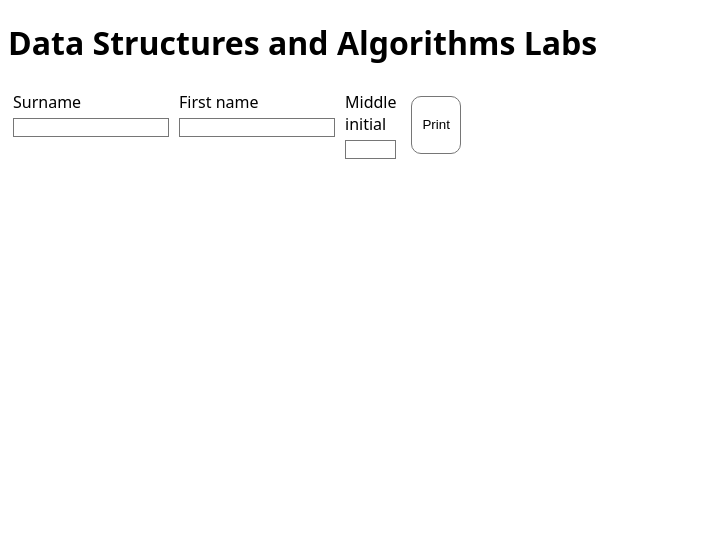
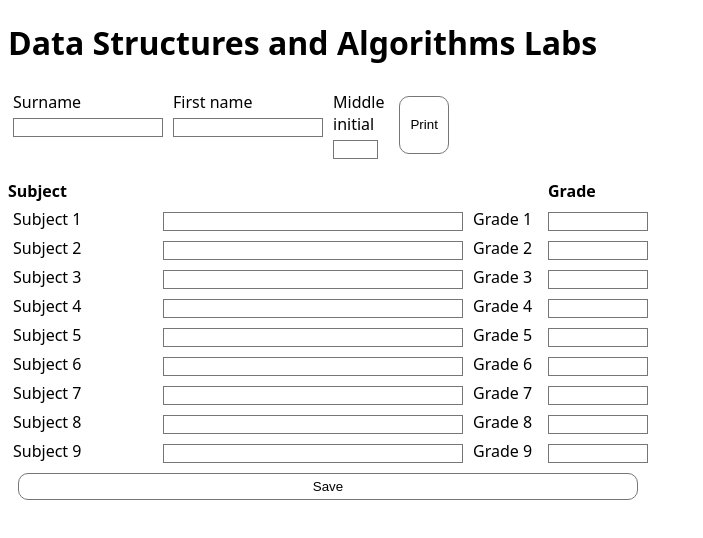
Before and after one commit to andreijirohdev-labs/studentops-codelab, a website: page frontend/dsa/index.html in a window 1280 px wide. Shown: the whole page, without its empty margins (0-703 px from the left). Drawn offline with Linux system fonts and the light colour scheme.

Commit message:
chore(frontend/dsa): add grades section for midterms
Signed-off-by: GitHub <noreply@github.com>

```diff
--- /dev/null
+++ b/frontend/dsa/gradesFormHandler.js
@@ -0,0 +1,38 @@
+let grades = document.getElementById("gradesForm");
+let sortedOutput = document.getElementById("sortedResult");
+
+function sortGrades(event) {
+  event.preventDefault();
+  let result = [];
+  let sortedResult = [];
+
+  const formData = new FormData(grades);
+  console.log(formData.getAll("subject"));
+  console.log(formData.getAll("grade"));
+
+  // loop through the subject and grade fields and push them to the result array as objects
+  for (let i = 0; i < formData.getAll("subject").length; i++) {
+    let subject = formData.getAll("subject")[i];
+    let grade = formData.getAll("grade")[i];
+
+    // only push to result if both subject and grade are present
+    if (subject && grade) {
+      result.push({ subject, grade });
+    }
+  }
+  console.log(result);
+
+  // sort the result array by grade in descending order
+  sortedResult = result.sort((a, b) => b.grade - a.grade);
+  console.log(sortedResult);
+
+  // display the sorted result in the sortedOutput div
+  sortedOutput.innerHTML = "";
+  sortedResult.forEach((item) => {
+    let div = document.createElement("p");
+    div.innerHTML = `${item.subject}: ${item.grade}`;
+    sortedOutput.appendChild(div);
+  });
+}
+
+grades.addEventListener("submit", sortGrades)
--- a/frontend/dsa/index.html
+++ b/frontend/dsa/index.html
@@ -35,7 +35,75 @@ Data Structures and Algorithms Labs
         <p id="result"></p>
       </div>
     </div>
+    <div id="gradesTab">
+      <form id="gradesForm">
+        <div id="gradesGrid">
+          <div class="gradesHeader" aria-hidden="true">
+            <span>Subject</span>
+            <span>Grade</span>
+          </div>
+          <div class="gradeRow">
+            <label for="subject1">Subject 1</label>
+            <input type="text" id="subject1" name="subject">
+            <label for="grade1">Grade 1</label>
+            <input type="text" id="grade1" name="grade">
+          </div>
+          <div class="gradeRow">
+            <label for="subject2">Subject 2</label>
+            <input type="text" id="subject2" name="subject">
+            <label for="grade2">Grade 2</label>
+            <input type="text" id="grade2" name="grade">
+          </div>
+          <div class="gradeRow">
+            <label for="subject3">Subject 3</label>
+            <input type="text" id="subject3" name="subject">
+            <label for="grade3">Grade 3</label>
+            <input type="text" id="grade3" name="grade">
+          </div>
+          <div class="gradeRow">
+            <label for="subject4">Subject 4</label>
+            <input type="text" id="subject4" name="subject">
+            <label for="grade4">Grade 4</label>
+            <input type="text" id="grade4" name="grade">
+          </div>
+          <div class="gradeRow">
+            <label for="subject5">Subject 5</label>
+            <input type="text" id="subject5" name="subject">
+            <label for="grade5">Grade 5</label>
+            <input type="text" id="grade5" name="grade">
+          </div>
+          <div class="gradeRow">
+            <label for="subject6">Subject 6</label>
+            <input type="text" id="subject6" name="subject">
+            <label for="grade6">Grade 6</label>
+            <input type="text" id="grade6" name="grade">
+          </div>
+          <div class="gradeRow">
+            <label for="subject7">Subject 7</label>
+            <input type="text" id="subject7" name="subject">
+            <label for="grade7">Grade 7</label>
+            <input type="text" id="grade7" name="grade">
+          </div>
+          <div class="gradeRow">
+            <label for="subject8">Subject 8</label>
+            <input type="text" id="subject8" name="subject">
+            <label for="grade8">Grade 8</label>
+            <input type="text" id="grade8" name="grade">
+          </div>
+          <div class="gradeRow">
+            <label for="subject9">Subject 9</label>
+            <input type="text" id="subject9" name="subject">
+            <label for="grade9">Grade 9</label>
+            <input type="text" id="grade9" name="grade">
+          </div>
+        </div>
+        <button id="submit" type="submit" value="Print">Save</button>
+      </form>
+      <div id="sortedResult">
+      </div>
+    </div>
 
     <script src="profileFormHandler.js"></script>
+    <script src="gradesFormHandler.js"></script>
   </body>
 </html>
--- a/frontend/dsa/style.css
+++ b/frontend/dsa/style.css
@@ -22,19 +22,56 @@ body {
   width: 100%;
 }
 
-#profileForm, #gradesForm {
+#profileForm {
   width: 150px;
   display: flex;
 }
 
-#profileForm div, #gradesForm div {
+#profileForm div {
   padding: 5px;
+}
+
+#gradesForm {
+  display: flex;
+  flex-direction: column;
+  width: fit-content;
+}
+
+#gradesGrid {
+  display: flex;
+  flex-direction: column;
+  gap: 5px;
+}
+
+.gradesHeader,
+.gradeRow {
+  display: grid;
+  grid-template-columns: 150px 300px 75px 100px;
+  align-items: center;
+  gap: 5px;
+}
+
+.gradesHeader {
+  font-weight: 700;
+}
+
+.gradesHeader span:first-child {
+  grid-column: 1 / 3;
+}
+
+.gradesHeader span:last-child {
+  grid-column: 4;
+}
+
+.gradeRow label {
+  padding-left: 5px;
 }
 
 input {
   background-color: var(--surface-color);
   border: 1px solid var(--border-color);
-  width: 300px;
+  width: 100%;
+  box-sizing: border-box;
   color: var(--text-color);
   margin-top: 5px;
 }
```
